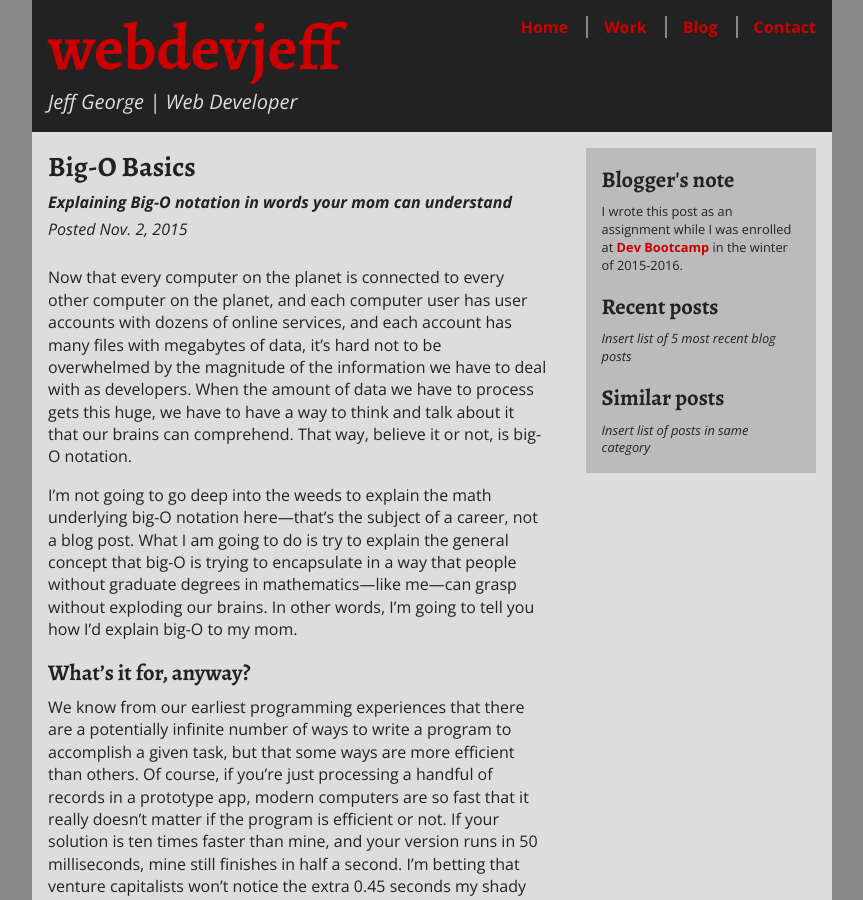
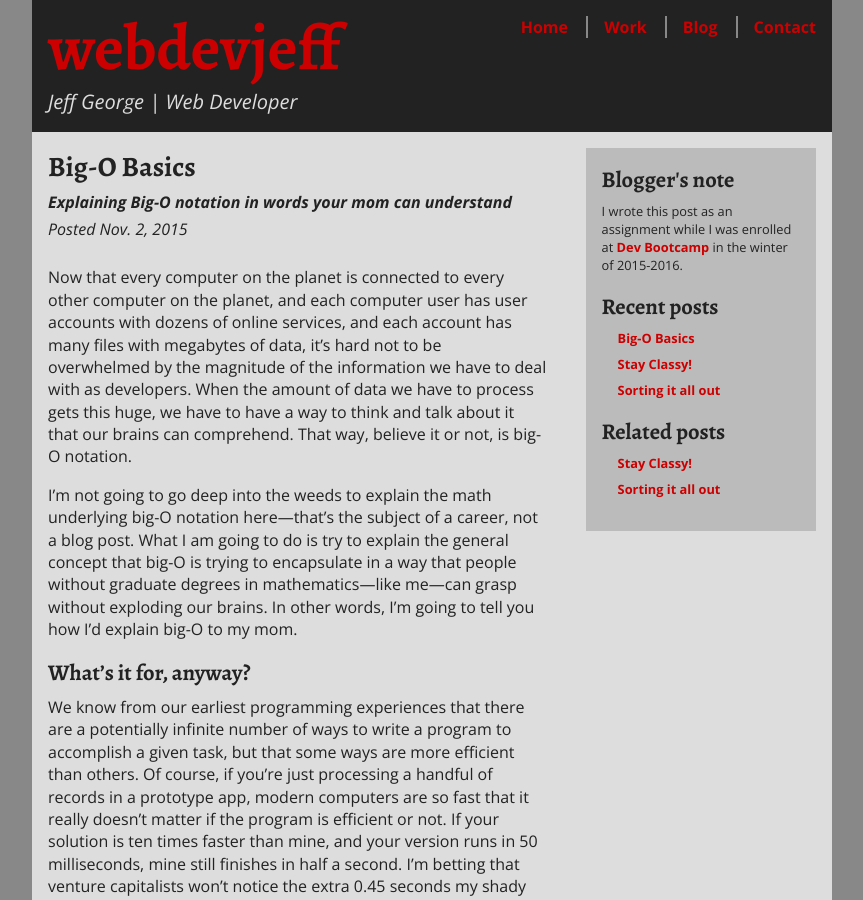
Before and after one commit to webdevjeffus/webdev-new, a Jekyll site: the page built from _posts/development/2015-11-02-big-o.md, in a window 1280 px wide and 900 px high. Shown: the whole window, without its empty margins (208-1071 px from the left). Built offline with Jekyll 4.4.1, drawn with Linux system fonts in a browser that asks for light colours; nearby versions of some CDN libraries.

Commit message:
Create 'blog-side' include with Recent and Related lists; add to blog layouts

```diff
--- /dev/null
+++ b/_includes/blog-side.html
@@ -0,0 +1,28 @@
+<aside>
+  {% if page.blogger-note %}
+    <h3>Blogger's note</h3>
+    <p>{{ page.blogger-note }}</p>
+  {% endif %}
+
+  <h3>Recent posts</h3>
+  <ul>
+    {% for post in site.posts limit:10 %}
+      <li>
+        <p><a href="{{site.baseurl}}{{post.url}}">{{post.title}}</a></p>
+      </li>
+    {% endfor %}
+  </ul>
+
+  {% if page.category %}
+    <h3>Related posts</h3>
+    <ul>
+      {% for post in site.posts %}
+        {% if post.title != page.title and post.category == page.category %}
+          <li>
+            <p><a href="{{site.baseurl}}{{post.url}}">{{post.title}}</a></p>
+          </li>
+        {% endif %}
+      {% endfor %}
+    </ul>
+  {% endif %}
+</aside>
--- a/_layouts/blog-post.html
+++ b/_layouts/blog-post.html
@@ -14,15 +14,4 @@ section: blog
   {{ content }}
 </article>
 
-<aside>
-  {% if page.blogger-note %}
-    <h3>Blogger's note</h3>
-    <p>{{ page.blogger-note }}</p>
-  {% endif %}
-
-  <h3>Recent posts</h3>
-  <p><em>Insert list of 5 most recent blog posts</em></p>
-
-  <h3>Similar posts</h3>
-  <p><em>Insert list of posts in same category</em></p>
-</aside>
+{% include blog-side.html %}
```
Also changed, not shown: blog.md (+15 -11 lines).
